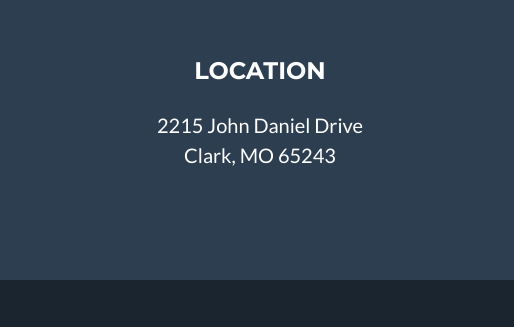
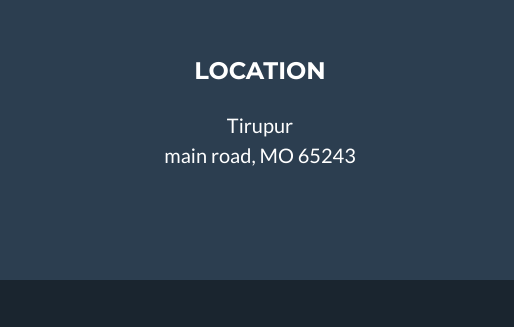
Before and after one commit to rajakarthik77/biodata, a plain HTML site: page index.html in a window 1280 px wide. Shown: the part 3616-3943 px from the top of the page, 0-514 px from the left. Drawn offline with nearby package versions, Linux system fonts and the light colour scheme.

Commit message:
location change

```diff
--- a/index.html
+++ b/index.html
@@ -229,9 +229,9 @@
                     <div class="col-lg-4 mb-5 mb-lg-0">
                         <h4 class="text-uppercase mb-4">Location</h4>
                         <p class="lead mb-0">
-                            2215 John Daniel Drive
+                            Tirupur
                             <br />
-                            Clark, MO 65243
+                            main road, MO 65243
                         </p>
                     </div>
                     <!-- Footer Social Icons-->
```
